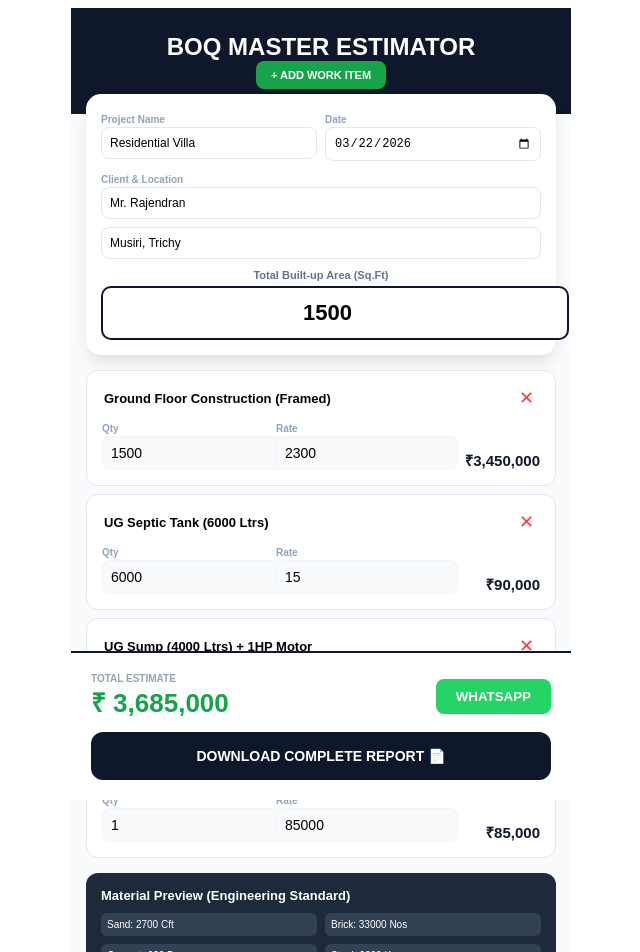
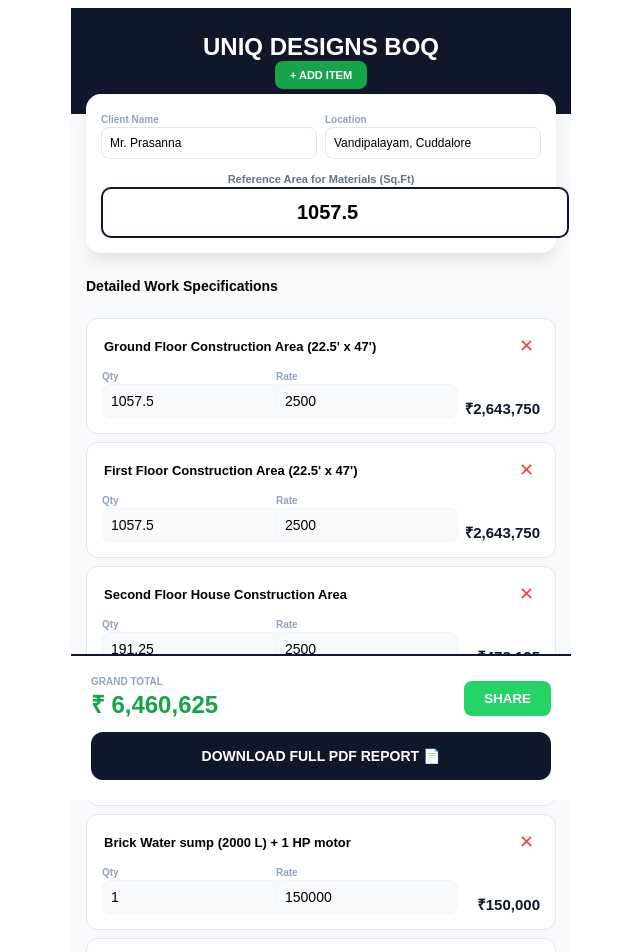
Before and after one commit to Movieeesss/BOQ-ESTIMATOR, a React (Vite) app: page / in a window 1280 px wide. Shown: the top 952 px of the page, without its empty margins (319-959 px from the left). Built offline with nearby package versions, Linux system fonts and the light colour scheme.

Commit message:
Update BOQ ESTIMATOR.tsx

```diff
--- a/src/BOQ ESTIMATOR.tsx
+++ b/src/BOQ ESTIMATOR.tsx
@@ -1,35 +1,40 @@
 import React, { useState, useMemo, useCallback, useEffect } from 'react';
-// FIXED: Changed 'jsPDF' to 'jspdf' to solve Vercel build error
 import jsPDF from 'jspdf';
 import autoTable from 'jspdf-autotable';
 
-// --- 1. ENGINEERING STANDARDS & IMAGE DATA ---
-const ENG_LOGIC = {
-  cement: 0.42, steel: 4.0, sand: 1.8, aggregate: 1.35, bricks: 22, paint: 0.25, tiles: 1.1
-};
+// --- 1. FULL IMAGE DATA & ENGINEERING LOGIC ---
+const ENG_LOGIC = { cement: 0.42, steel: 4.0, sand: 1.8, aggregate: 1.35, bricks: 22, paint: 0.25, tiles: 1.1 };
 
-// FULL DATABASE FROM IMAGE 3
-const MATERIAL_SPECS = [
+// FULL DATABASE FROM IMAGE 3 (29 ITEMS)
+const IMAGE_MATERIAL_LIST = [
   { item: "Sand", spec: "M-Sand & P-Sand", unit: "Cft", constant: ENG_LOGIC.sand },
   { item: "Brick", spec: "Chamber brick / Fly-Ash (Basement)", unit: "Nos", constant: ENG_LOGIC.bricks },
   { item: "Cement", spec: "Chettinad / Ramco Super Plast / UltraTech", unit: "Bags", constant: ENG_LOGIC.cement },
   { item: "Steel", spec: "Fe 550D TMT Bars PULKIT", unit: "Kgs", constant: ENG_LOGIC.steel },
   { item: "Window Grill", spec: "12mm Square Rod (Ladder Design)", unit: "Kg", constant: 1.5 },
-  { item: "Window & Door", spec: "Teak Wood / UPVC", unit: "Nos", constant: 0 },
+  { item: "Window & Door", spec: "Teak Wood / UPVC (Client's Choice)", unit: "Standard", constant: 0 },
   { item: "Maindoor", spec: "Teak Shutter", unit: "Nos", constant: 0 },
   { item: "Bedroom Doors", spec: "Readymade Skin Doors", unit: "Nos", constant: 0 },
-  { item: "Hand Rail", spec: "Stainless Steel (ISI/ISO) JINDAL", unit: "Rft", constant: 0.15 },
+  { item: "Hand Rail", spec: "Stainless Steel Tubes (ISI/ISO)- JINDAL Brand", unit: "Rft", constant: 0.15 },
   { item: "Chemicals", spec: "Dr. Fixit, Bostik, Building Doctor", unit: "LS", constant: 0 },
-  { item: "Pest Protector", spec: "Terminator (Basement & Wood)", unit: "LS", constant: 0 },
-  { item: "Terrace", spec: "Water Proofing (Asian Paints)", unit: "Sft", constant: 1 },
+  { item: "Pest Protector", spec: "Terminator (Basement & Wooden Joineries)", unit: "LS", constant: 0 },
+  { item: "Terrace", spec: "Professional Water Proofing (Asian Paints)", unit: "Sft", constant: 1 },
   { item: "Tiles", spec: "KAG, Millenium (55/Sft)", unit: "Sft", constant: ENG_LOGIC.tiles },
   { item: "Paints", spec: "Asian Paints (Apex/Advanced)", unit: "Ltr", constant: ENG_LOGIC.paint },
-  { item: "Plumbing", spec: "Avon Plast, Trubore, Finolex", unit: "LS", constant: 0 },
-  { item: "Electrical", spec: "Finolex Pipes & GM Metal Box", unit: "LS", constant: 0 },
-  { item: "Wires", spec: "RR / Kundan", unit: "Coil", constant: 0.05 },
-  { item: "Switches", spec: "Legrand / GM / Lisha (Modular)", unit: "Nos", constant: 0.3 },
-  { item: "Closet/Bath", spec: "Parryware / Jaquar / Johnson", unit: "Nos", constant: 0 },
-  { item: "Lock (Main)", spec: "Godrej / Europa", unit: "Nos", constant: 1 }
+  { item: "Plumbing", spec: "Avon Plast, Aashirvad, Trubore, Finolex", unit: "LS", constant: 0 },
+  { item: "Electrical", spec: "Finolex Pipes & GM Metal Concealed Box", unit: "LS", constant: 0 },
+  { item: "Wires", spec: "RR / Kundan", unit: "Coils", constant: 0.05 },
+  { item: "Switches", spec: "Legrand / GM / Lisha (Modular)", unit: "Nos", constant: 0.35 },
+  { item: "MCB", spec: "Legrand, Crompton", unit: "Nos", constant: 0.02 },
+  { item: "Closet", spec: "Parryware / Jaquar", unit: "Nos", constant: 0 },
+  { item: "Bath Fitting", spec: "Johnson Pedder / Jaquar (Modular)", unit: "Nos", constant: 0 },
+  { item: "Kitchen Table", spec: "Table Top Granite", unit: "Sft", constant: 0.04 },
+  { item: "Sink", spec: "Prayag (Stainless Steel)", unit: "Nos", constant: 0 },
+  { item: "Lock (Main)", spec: "Godrej / Europa", unit: "Nos", constant: 1 },
+  { item: "Lock (Bedroom)", spec: "Millarco Mortice Lock", unit: "Nos", constant: 0 },
+  { item: "Window Lock", spec: "L Shaped Tower bolt Lock", unit: "Nos", constant: 0 },
+  { item: "Window Glass", spec: "White Pin-Head / Clear Glass", unit: "Sft", constant: 0.15 },
+  { item: "Stainless Steel", spec: "Jindal 304 Grade", unit: "Standard", constant: 0 }
 ];
 
 interface BOQItem { id: number; desc: string; qty: number; rate: number; unit: string; }
@@ -37,31 +42,30 @@ interface BOQItem { id: number; desc: string; qty: number; rate: number; unit: s
 const FastInput = ({ value, onSave, type = "text", style, placeholder }: any) => {
   const [local, setLocal] = useState(value);
   useEffect(() => { setLocal(value); }, [value]);
-
   return (
-    <input
-      type={type}
-      value={local}
-      onChange={(e) => setLocal(e.target.value)}
-      onBlur={() => onSave(type === "number" ? Number(local) : local)}
-      style={style}
-      placeholder={placeholder}
-    />
+    <input type={type} value={local} onChange={(e) => setLocal(e.target.value)} onBlur={() => onSave(type === "number" ? Number(local) : local)} style={style} placeholder={placeholder}/>
   );
 };
 
 export default function MasterBOQEstimator() {
-  const [projectName, setProjectName] = useState("Residential Villa");
-  const [clientName, setClientName] = useState("Mr. Rajendran");
-  const [location, setLocation] = useState("Musiri, Trichy");
-  const [builtArea, setBuiltArea] = useState<number>(1500);
+  const [projectName, setProjectName] = useState("Mr. Prasanna Project");
+  const [clientName, setClientName] = useState("Mr. Prasanna");
+  const [location, setLocation] = useState("Vandipalayam, Cuddalore");
+  const [builtArea, setBuiltArea] = useState<number>(1057.5);
   const [projectDate, setProjectDate] = useState(new Date().toISOString().split('T')[0]);
 
+  // INITIAL STATE INCLUDES ALL DATA FROM IMAGES 1 & 2
   const [items, setItems] = useState<BOQItem[]>([
-    { id: 1, desc: "Ground Floor Construction (Framed)", qty: 1500, rate: 2300, unit: "Sft" },
-    { id: 2, desc: "UG Septic Tank (6000 Ltrs)", qty: 6000, rate: 15, unit: "Ltr" },
-    { id: 3, desc: "UG Sump (4000 Ltrs) + 1HP Motor", qty: 4000, rate: 15, unit: "Ltr" },
-    { id: 4, desc: "Borewell with 1 HP Jet Pump", qty: 1, rate: 85000, unit: "Nos" }
+    { id: 1, desc: "Ground Floor Construction Area (22.5' x 47')", qty: 1057.5, rate: 2500, unit: "Sft" },
+    { id: 2, desc: "First Floor Construction Area (22.5' x 47')", qty: 1057.5, rate: 2500, unit: "Sft" },
+    { id: 3, desc: "Second Floor House Construction Area", qty: 191.25, rate: 2500, unit: "Sft" },
+    { id: 4, desc: "Compound Wall (80 Ft Length)", qty: 80, rate: 2500, unit: "Rft" },
+    { id: 5, desc: "Brick Water sump (2000 L) + 1 HP motor", qty: 1, rate: 150000, unit: "Nos" },
+    { id: 6, desc: "Borewell with 1 HP Jet Pump", qty: 1, rate: 80000, unit: "Nos" },
+    { id: 7, desc: "3 Phase E.B. Supply & Temp EB", qty: 2, rate: 50000, unit: "Nos" },
+    { id: 8, desc: "Plan Approval Fee and Expenses", qty: 1, rate: 75000, unit: "LS" },
+    { id: 9, desc: "Property tax assessment", qty: 1, rate: 50000, unit: "LS" },
+    { id: 10, desc: "UGD connection", qty: 1, rate: 40000, unit: "LS" }
   ]);
 
   const totals = useMemo(() => ({
@@ -72,77 +76,64 @@ export default function MasterBOQEstimator() {
     setItems(prev => prev.map(i => i.id === id ? { ...i, [field]: val } : i));
   }, []);
 
-  const deleteItem = (id: number) => setItems(prev => prev.filter(i => i.id !== id));
-  const addItem = () => setItems(prev => [...prev, { id: Date.now(), desc: "Custom Work Detail", qty: 1, rate: 0, unit: "Nos" }]);
-
   const generatePDF = () => {
     const doc = new jsPDF();
     doc.setFontSize(16);
-    doc.text("MASTER BOQ & MATERIAL SPECIFICATION", 105, 15, { align: 'center' });
+    doc.text("MASTER CONSTRUCTION QUOTATION", 105, 15, { align: 'center' });
 
     doc.setFontSize(9);
-    doc.text(`Project: ${projectName} | Client: ${clientName}`, 14, 25);
-    doc.text(`Location: ${location} | Date: ${projectDate}`, 14, 30);
-    doc.text(`Total Area: ${builtArea} Sq.Ft`, 160, 25);
+    doc.text(`Quotation For: ${clientName} | Location: ${location}`, 14, 25);
+    doc.text(`Project: ${projectName} | Date: ${projectDate}`, 14, 30);
 
+    // Table 1: Construction & Additional Expenses (Images 1 & 2)
     autoTable(doc, {
       startY: 35,
-      head: [['Work Description', 'Quantity', 'Rate', 'Amount']],
+      head: [['Description', 'Quantity', 'Rate', 'Amount']],
       body: items.map(i => [i.desc, `${i.qty} ${i.unit}`, `Rs.${i.rate}`, `Rs.${(i.qty * i.rate).toLocaleString()}`]),
-      foot: [['', '', 'TOTAL CONSTRUCTION COST', `Rs. ${totals.cost.toLocaleString()}`]],
+      foot: [['', '', 'TOTAL CONTRACT VALUE', `Rs. ${totals.cost.toLocaleString()}`]],
       theme: 'grid', headStyles: { fillColor: [15, 23, 42] }
     });
 
-    const matRows = MATERIAL_SPECS.map(m => [
-      m.item, m.spec, m.constant > 0 ? `${Math.round(builtArea * m.constant)} ${m.unit}` : "Standard", "Included"
+    // Table 2: Full Material Specification (Image 3 - 29 Items)
+    const matRows = IMAGE_MATERIAL_LIST.map(m => [
+      m.item, m.spec, m.constant > 0 ? `${Math.round(builtArea * m.constant)} ${m.unit}` : "As Required", "Included"
     ]);
 
     autoTable(doc, {
       startY: (doc as any).lastAutoTable.finalY + 10,
-      head: [[{ content: 'DETAILED MATERIAL SPECIFICATIONS (TRANSPARENCY)', colSpan: 4, styles: { halign: 'center' } }]],
+      head: [[{ content: 'MATERIALS TO BE USED & CONSUMPTION REPORT', colSpan: 4, styles: { halign: 'center' } }]],
       body: matRows,
       theme: 'striped', headStyles: { fillColor: [184, 134, 11] }
     });
 
-    doc.save(`${clientName}_BOQ_Report.pdf`);
-  };
-
-  const shareWhatsApp = () => {
-    const msg = `*UNIQ DESIGNS BOQ*\nClient: ${clientName}\nArea: ${builtArea} Sft\nTotal Budget: ₹${totals.cost.toLocaleString()}\n\n*Material Breakdown:*\n- Cement: ${Math.round(builtArea * 0.42)} Bags\n- Steel: ${Math.round(builtArea * 4)} Kgs`;
-    window.open(`https://wa.me/?text=${encodeURIComponent(msg)}`, '_blank');
+    doc.save(`${clientName}_Complete_BOQ.pdf`);
   };
 
   return (
     <div style={containerStyle}>
       <div style={headerStyle}>
-        <h2 style={{ margin: 0 }}>BOQ MASTER ESTIMATOR</h2>
-        <button onClick={addItem} style={addBtn}>+ ADD WORK ITEM</button>
+        <h2 style={{ margin: 0 }}>UNIQ DESIGNS BOQ</h2>
+        <button onClick={() => setItems([...items, { id: Date.now(), desc: "Custom Item", qty: 1, rate: 0, unit: "Nos" }])} style={addBtn}>+ ADD ITEM</button>
       </div>
 
       <div style={cardStyle}>
         <div style={grid2}>
-          <div style={f1}><label style={miniLabel}>Project Name</label><FastInput value={projectName} onSave={setProjectName} style={detailInp} /></div>
-          <div style={f1}><label style={miniLabel}>Date</label><input type="date" value={projectDate} onChange={e => setProjectDate(e.target.value)} style={detailInp} /></div>
-        </div>
-        <div style={{ marginTop: '8px' }}>
-          <label style={miniLabel}>Client & Location</label>
-          <div style={grid2}>
-            <FastInput value={clientName} onSave={setClientName} style={detailInp} />
-            <FastInput value={location} onSave={setLocation} style={detailInp} />
-          </div>
+          <div style={f1}><label style={miniLabel}>Client Name</label><FastInput value={clientName} onSave={setClientName} style={detailInp} /></div>
+          <div style={f1}><label style={miniLabel}>Location</label><FastInput value={location} onSave={setLocation} style={detailInp} /></div>
         </div>
         <div style={{ marginTop: '10px', textAlign: 'center' }}>
-          <label style={labelStyle}>Total Built-up Area (Sq.Ft)</label>
+          <label style={labelStyle}>Reference Area for Materials (Sq.Ft)</label>
           <FastInput type="number" value={builtArea} onSave={setBuiltArea} style={areaInput} />
         </div>
       </div>
 
       <div style={scrollArea}>
+        <h3 style={{ fontSize: '14px', padding: '10px 0' }}>Detailed Work Specifications</h3>
         {items.map(item => (
           <div key={item.id} style={itemCard}>
             <div style={{ display: 'flex', justifyContent: 'space-between' }}>
               <FastInput value={item.desc} onSave={(v: any) => updateItem(item.id, 'desc', v)} style={itemTitle} />
-              <button onClick={() => deleteItem(item.id)} style={delBtn}>✕</button>
+              <button onClick={() => setItems(prev => prev.filter(i => i.id !== item.id))} style={delBtn}>✕</button>
             </div>
             <div style={inputRow}>
               <div style={f1}><span style={miniLabel}>Qty</span><FastInput type="number" value={item.qty} style={smallInp} onSave={(v: any) => updateItem(item.id, 'qty', v)} /></div>
@@ -151,39 +142,29 @@ export default function MasterBOQEstimator() {
             </div>
           </div>
         ))}
-
-        <div style={materialSection}>
-          <h4 style={{ margin: '0 0 10px 0', fontSize: '13px' }}>Material Preview (Engineering Standard)</h4>
-          <div style={grid2}>
-            {MATERIAL_SPECS.filter(m => m.constant > 0).slice(0, 6).map(m => (
-              <div key={m.item} style={matBadge}>
-                {m.item}: {Math.round(builtArea * m.constant)} {m.unit}
-              </div>
-            ))}
-          </div>
-        </div>
       </div>
 
       <div style={floatingFooter}>
         <div style={footerMain}>
-          <div><div style={miniLabel}>TOTAL ESTIMATE</div><div style={totalVal}>₹ {totals.cost.toLocaleString()}</div></div>
-          <button onClick={shareWhatsApp} style={waBtn}>WHATSAPP</button>
+          <div><div style={miniLabel}>GRAND TOTAL</div><div style={totalVal}>₹ {totals.cost.toLocaleString()}</div></div>
+          <button onClick={() => window.open(`https://wa.me/?text=BOQ for ${clientName}: ₹${totals.cost.toLocaleString()}`)} style={waBtn}>SHARE</button>
         </div>
-        <button onClick={generatePDF} style={pdfBtn}>DOWNLOAD COMPLETE REPORT 📄</button>
+        <button onClick={generatePDF} style={pdfBtn}>DOWNLOAD FULL PDF REPORT 📄</button>
       </div>
     </div>
   );
 }
 
+// --- CSS STYLING (Optimized for Mobile) ---
 const containerStyle = { maxWidth: '500px', margin: '0 auto', background: '#f8fafc', minHeight: '100vh', paddingBottom: '160px', fontFamily: 'sans-serif' };
 const headerStyle = { background: '#0f172a', color: 'white', padding: '25px 15px', textAlign: 'center' as const };
 const addBtn = { background: '#16a34a', color: 'white', border: 'none', padding: '8px 15px', borderRadius: '8px', fontSize: '11px', fontWeight: 'bold' as const };
 const cardStyle = { background: 'white', margin: '-20px 15px 15px 15px', padding: '15px', borderRadius: '15px', boxShadow: '0 10px 15px -3px rgba(0,0,0,0.1)', position: 'relative' as const, zIndex: 10 };
-const grid2 = { display: 'flex', gap: '8px', flexWrap: 'wrap' as const };
-const f1 = { flex: 1, minWidth: '100px' };
+const grid2 = { display: 'flex', gap: '8px' };
+const f1 = { flex: 1 };
 const detailInp = { width: '100%', padding: '8px', border: '1px solid #e2e8f0', borderRadius: '8px', fontSize: '12px', outline: 'none', boxSizing: 'border-box' as const };
-const areaInput = { width: '100%', padding: '12px', border: '2px solid #0f172a', borderRadius: '10px', fontSize: '22px', fontWeight: 'bold' as const, textAlign: 'center' as const };
-const labelStyle = { fontSize: '11px', color: '#64748b', fontWeight: 'bold' as const, marginBottom: '5px', display: 'block' };
+const areaInput = { width: '100%', padding: '12px', border: '2px solid #0f172a', borderRadius: '10px', fontSize: '20px', fontWeight: 'bold' as const, textAlign: 'center' as const };
+const labelStyle = { fontSize: '11px', color: '#64748b', fontWeight: 'bold' as const };
 const miniLabel = { fontSize: '10px', color: '#94a3b8', fontWeight: 'bold' as const };
 const scrollArea = { padding: '0 15px' };
 const itemCard = { background: 'white', padding: '15px', borderRadius: '12px', marginBottom: '8px', border: '1px solid #e2e8f0' };
@@ -192,10 +173,8 @@ const inputRow = { display: 'flex', gap: '10px', alignItems: 'flex-end', marginT
 const smallInp = { width: '100%', border: '1px solid #f1f5f9', padding: '8px', borderRadius: '8px', fontSize: '14px', background: '#f8fafc' };
 const rowTotal = { fontWeight: '900' as const, fontSize: '15px', color: '#0f172a', minWidth: '90px', textAlign: 'right' as const };
 const delBtn = { color: '#ef4444', background: 'none', border: 'none', fontSize: '18px' };
-const materialSection = { background: '#1e293b', color: 'white', padding: '15px', borderRadius: '12px', marginTop: '15px' };
-const matBadge = { background: '#334155', padding: '6px', borderRadius: '6px', fontSize: '10px', flex: '1 1 45%' };
 const floatingFooter = { position: 'fixed' as const, bottom: 0, width: '100%', maxWidth: '500px', background: 'white', padding: '20px', borderTop: '2px solid #0f172a', zIndex: 1000, boxSizing: 'border-box' as const };
 const footerMain = { display: 'flex', justifyContent: 'space-between', alignItems: 'center', marginBottom: '12px' };
-const totalVal = { fontSize: '26px', fontWeight: '900' as const, color: '#16a34a' };
+const totalVal = { fontSize: '24px', fontWeight: '900' as const, color: '#16a34a' };
 const pdfBtn = { width: '100%', padding: '16px', background: '#0f172a', color: 'white', border: 'none', borderRadius: '12px', fontWeight: 'bold' as const, fontSize: '14px' };
 const waBtn = { padding: '10px 20px', background: '#25D366', color: 'white', border: 'none', borderRadius: '8px', fontWeight: 'bold' as const };
```
